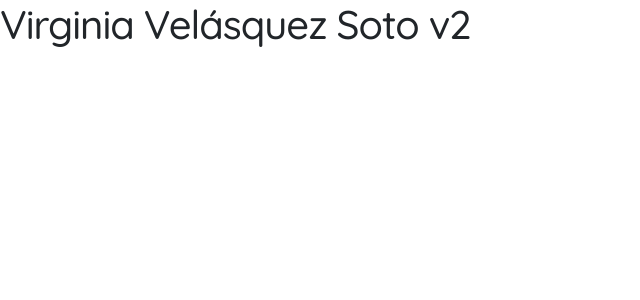
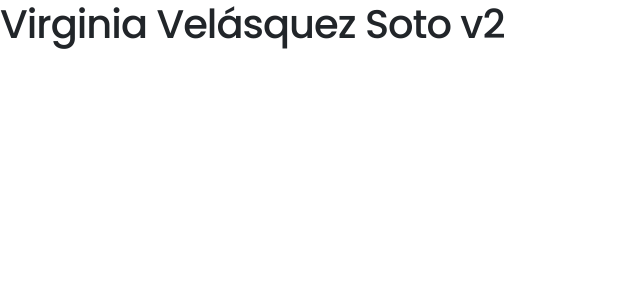
Before and after one commit to VirginiaCreativa/pinimark, a React app in the folder client/: page / in a window 1280 px wide. Shown: the top 300 px of the page, without its empty margins (0-640 px from the left). Built offline with nearby package versions, Linux system fonts and the light colour scheme.

Commit message:
Redux and style font

```diff
--- a/client/public/index.html
+++ b/client/public/index.html
@@ -10,7 +10,9 @@
   <link rel="apple-touch-icon" href="%PUBLIC_URL%/logo192.png" />
   <link rel="manifest" href="%PUBLIC_URL%/manifest.json" />
   <link rel="preconnect" href="https://fonts.gstatic.com">
-  <link href="https://fonts.googleapis.com/css2?family=Quicksand:wght@300;400;500;600;700&display=swap"
+  <link rel="preconnect" href="https://fonts.gstatic.com">
+  <link
+    href="https://fonts.googleapis.com/css2?family=Poppins:ital,wght@0,100;0,200;0,300;0,400;0,500;0,600;0,700;0,800;0,900;1,100;1,200;1,300;1,400;1,500;1,600;1,700;1,800;1,900&display=swap"
     rel="stylesheet">
   <title>Pinimark</title>
 </head>
--- a/client/src/App.jsx
+++ b/client/src/App.jsx
@@ -1,5 +1,5 @@
-import { BrowserRouter as Router } from "react-router-dom";
-import { history } from "../redux/store/store";
+import { BrowserRouter as Router } from 'react-router-dom';
+import { history } from './redux/store/store';
 
 const App = () => {
   return (
--- a/client/src/index.jsx
+++ b/client/src/index.jsx
@@ -2,10 +2,10 @@
 import ReactDOM from 'react-dom';
 import { Provider } from 'react-redux';
 import { ConnectedRouter } from 'connected-react-router';
-import createReduxStore, { history } from '../redux/store/store';
+import createReduxStore, { history } from './redux/store/store';
 import reportWebVitals from './reportWebVitals';
 import App from './App';
-import GlobalStyled from '../styles/GlobalStyled';
+import GlobalStyled from './styles/GlobalStyled';
 import 'bootstrap/scss/bootstrap.scss';
 import 'boxicons';
 
--- a/client/styles/GlobalStyled.jsx
+++ b/client/src/styles/GlobalStyled.jsx
@@ -4,7 +4,7 @@
 const GlobalStyled = createGlobalStyle`
   body {
     background: ${Variables.body};
-    font-family:  'Quicksand', sans-serif !important;
+    font-family:  'Poppins', sans-serif !important;
   }
   a {
     text-decoration: none !important;
--- /dev/null
+++ b/client/src/styles/VariableStyled.jsx
@@ -0,0 +1,21 @@
+const Variables = {
+  black1: '#2f3640',
+  black2: '#353b48',
+  grey0: '#dfe4ea',
+  grey1: '#a4b0be',
+  grey2: '#747d8c',
+  grey3: '#57606f',
+  grey4: '#2f3542',
+  red1: '#ff6b81',
+  red2: '#ff4757',
+  green1: '#24e9d0',
+  green2: '#2ed573',
+  blue1: '#2868ee',
+  blue2: '#1e90ff',
+  blue3: '#1b1e34',
+  yellow1: '#eccc68',
+  yellow2: '#ffa502',
+  body: '#fff',
+};
+
+export default Variables;
--- a/client/styles/VariableStyled.jsx
+++ /dev/null
@@ -1,18 +0,0 @@
-const Variables = {
-  black1: '#2f3640',
-  black2: '#353b48',
-  blueNight1: '#192a56',
-  blueNight2: '#273c75',
-  grey1: '#718093',
-  grey2: '#7f8fa6',
-  grey3: '#f5f6fa',
-  red1: '#c23616',
-  red2: '#e84118',
-  green1: '#27ae60',
-  green2: '#2ecc71',
-  blue1: '#0097e6',
-  blue2: '#00a8ff',
-  body: '#fff',
-};
-
-export default Variables;
```
Also changed, not shown: client/src/redux/reducers/reducer.js (renamed from client/redux/reducers/reducer.js), client/src/redux/store/enhancers/monitorReducer.js (renamed from client/redux/store/enhancers/monitorReducer.js), client/src/redux/store/store.js (renamed from client/redux/store/store.js), client/src/redux/types.js (added).
